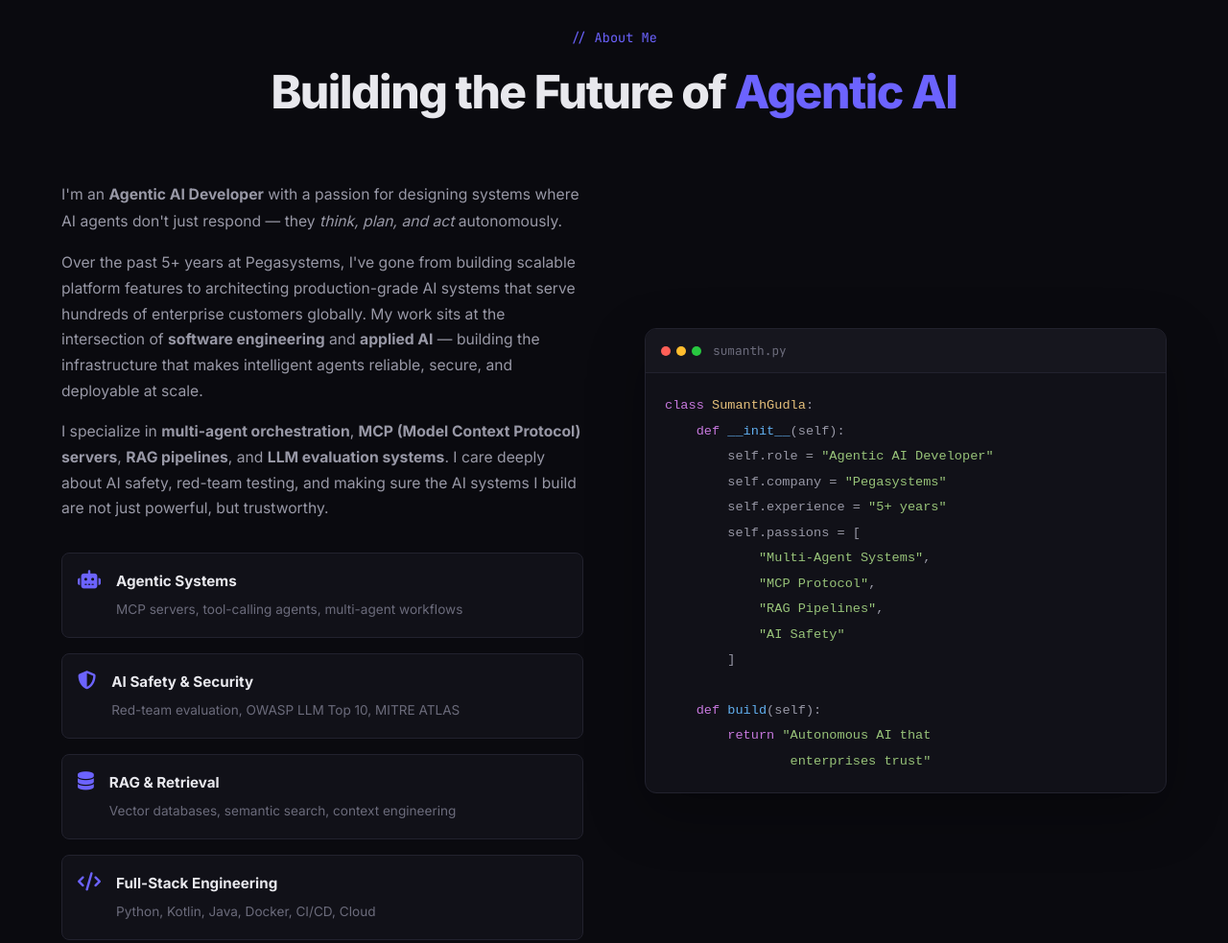
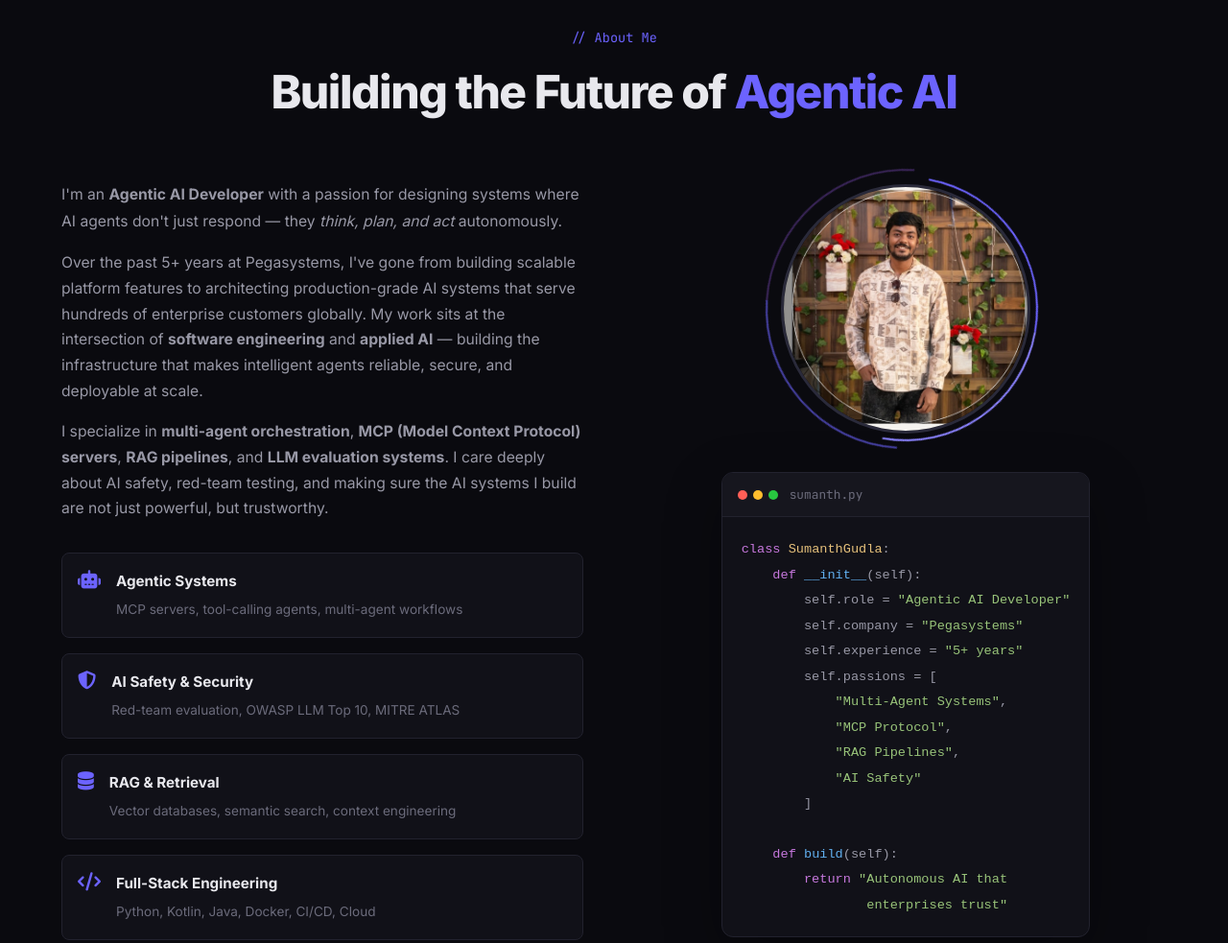
Before and after one commit to sumanthgudla/portfolio-, a plain HTML site: page index.html in a window 1280 px wide. Shown: the part 910-1893 px from the top of the page at 96% size. Drawn offline with Linux system fonts and the light colour scheme.

Commit message:
Add profile photo with animated ring effect in About section

```diff
--- a/index.html
+++ b/index.html
@@ -160,6 +160,12 @@
                     </div>
                 </div>
                 <div class="about-visual">
+                    <div class="profile-photo-wrapper">
+                        <div class="profile-ring"></div>
+                        <div class="profile-ring profile-ring-2"></div>
+                        <img src="assets/profile.png" alt="Sumanth Gudla" class="profile-photo" loading="lazy">
+                        <div class="profile-glow"></div>
+                    </div>
                     <div class="code-window">
                         <div class="code-header">
                             <div class="code-dots">
--- a/style.css
+++ b/style.css
@@ -652,6 +652,79 @@ img {
     font-size: 0.85rem;
 }
 
+/* Profile Photo */
+.profile-photo-wrapper {
+    position: relative;
+    width: 260px;
+    height: 260px;
+    margin: 0 auto 40px;
+}
+
+.profile-photo {
+    width: 100%;
+    height: 100%;
+    object-fit: cover;
+    border-radius: 50%;
+    position: relative;
+    z-index: 2;
+    border: 3px solid var(--border-light);
+    transition: transform 0.5s ease, box-shadow 0.5s ease;
+}
+
+.profile-photo-wrapper:hover .profile-photo {
+    transform: scale(1.03);
+    box-shadow: 0 0 40px var(--accent-glow-strong);
+}
+
+.profile-ring {
+    position: absolute;
+    inset: -8px;
+    border-radius: 50%;
+    border: 2px solid transparent;
+    border-top-color: var(--accent);
+    border-right-color: var(--accent-light);
+    animation: spinRing 6s linear infinite;
+    z-index: 1;
+}
+
+.profile-ring-2 {
+    inset: -16px;
+    border-top-color: transparent;
+    border-right-color: transparent;
+    border-bottom-color: var(--accent);
+    border-left-color: rgba(168, 99, 255, 0.5);
+    animation: spinRingReverse 8s linear infinite;
+    opacity: 0.6;
+}
+
+@keyframes spinRing {
+    to { transform: rotate(360deg); }
+}
+
+@keyframes spinRingReverse {
+    to { transform: rotate(-360deg); }
+}
+
+.profile-glow {
+    position: absolute;
+    inset: -30px;
+    border-radius: 50%;
+    background: radial-gradient(circle, var(--accent-glow-strong) 0%, transparent 70%);
+    z-index: 0;
+    opacity: 0;
+    transition: opacity 0.5s ease;
+}
+
+.profile-photo-wrapper:hover .profile-glow {
+    opacity: 1;
+}
+
+.about-visual {
+    display: flex;
+    flex-direction: column;
+    align-items: center;
+}
+
 /* Code Window */
 .code-window {
     background: var(--bg-secondary);
@@ -1500,6 +1573,11 @@ img {
         order: -1;
     }
 
+    .profile-photo-wrapper {
+        width: 200px;
+        height: 200px;
+    }
+
     .hero-stats {
         gap: 24px;
     }
```
Also changed, not shown: assets/profile.png (added).
